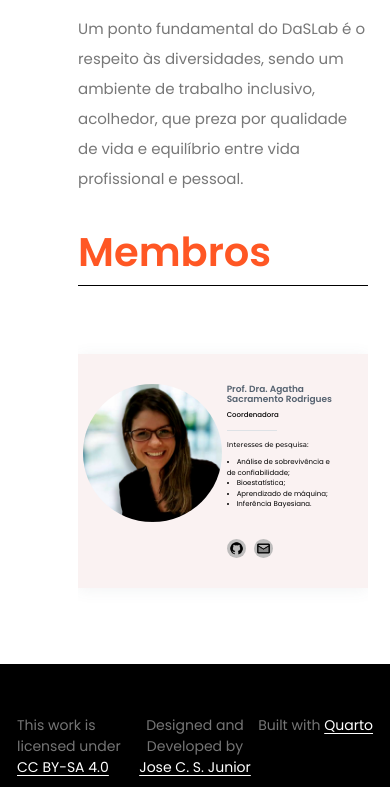
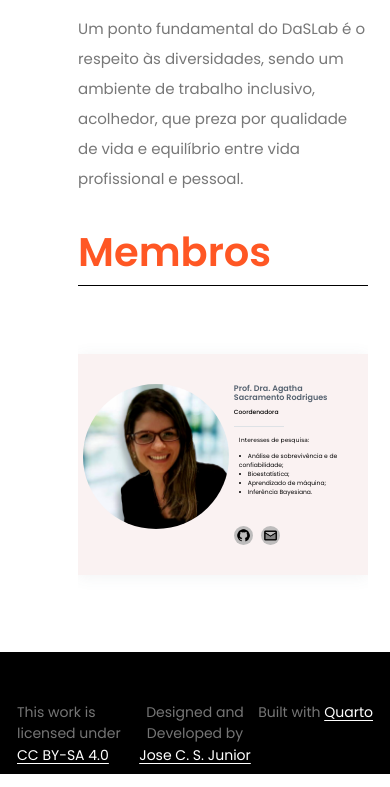
Before and after one commit to Soju-JC/testes_daslabsite, a plain HTML site: page sobre/index.html in a window 390 px wide. Shown: the part 1343-2130 px from the top of the page. Drawn offline with Linux system fonts and the light colour scheme; a web font is replaced by a local one.

Commit message:
Add files via upload

```diff
--- a/sitemap.xml
+++ b/sitemap.xml
@@ -58,7 +58,7 @@
   </url>
   <url>
     <loc>https://www.josecarlosinfo.com/sobre/index.html</loc>
-    <lastmod>2024-03-20T09:50:40.534Z</lastmod>
+    <lastmod>2024-03-20T10:03:03.210Z</lastmod>
   </url>
   <url>
     <loc>https://www.josecarlosinfo.com/tutoriais/myanimelist/index.html</loc>
--- a/styles.css
+++ b/styles.css
@@ -2349,14 +2349,17 @@ body{
 		justify-content: flex-start;
 	  }
 	  .team .member .member-info {
-		padding-left: 9px;
+		padding-left: 5px;
 		grid-template-columns: 1fr 1fr;
 		font-size: 19px;
 	  }
 	  .team .member .member-info h5 {
-		padding-left: 0px;
+		padding-left: 5px;
 		grid-template-columns: 1fr 1fr;
 		font-size: 19px;
+	  }
+	  .team .member .member-info li {
+		padding-left: 5px;
 	  }
 /* 	  .team .member .social a{
 		margin-top: 12px;
@@ -2394,14 +2397,17 @@ body{
 		justify-content: flex-start;
 	  }
 	  .team .member .member-info {
-		padding-left: 9px;
+		padding-left: 5px;
 		grid-template-columns: 1fr 1fr;
 		font-size: 21px;
 	  }
 	  .team .member .member-info h5 {
-		padding-left: 9px;
+		padding-left: 5px;
 		grid-template-columns: 1fr 1fr;
 		font-size: 21px;
+	  }
+	  .team .member .member-info li {
+		padding-left: 5px;
 	  }
 /* 	  .team .member .social a{
 		margin-top: 12px;
@@ -2439,14 +2445,17 @@ body{
 		justify-content: flex-start;
 	  }
 	  .team .member .member-info {
-		padding-left: 9px;
+		padding-left: 5px;
 		grid-template-columns: 1fr 1fr;
 		font-size: 17px;
 	  }
 	  .team .member .member-info h5 {
-		padding-left: 0px;
+		padding-left: 5px;
 		grid-template-columns: 1fr 1fr;
 		font-size: 17px;
+	  }
+	  .team .member .member-info li {
+		padding-left: 5px;
 	  }
 	  .team .member .social a{
 		margin-top: 12px;
@@ -2485,14 +2494,17 @@ body{
 		justify-content: flex-start;
 	  }
 	  .team .member .member-info {
-		padding-left: 7px;
+		padding-left: 5px;
 		grid-template-columns: 1fr 1fr;
 		font-size: 15px;
 	  }
 	  .team .member .member-info h5 {
-		padding-left: 9px;
+		padding-left: 5px;
 		grid-template-columns: 1fr 1fr;
 		font-size: 15px;
+	  }
+	  .team .member .member-info li {
+		padding-left: 5px;
 	  }
 	  .team .member .social a{
 		margin-top: 12px;
@@ -2530,14 +2542,17 @@ body{
 		justify-content: flex-start;
 	  }
 	  .team .member .member-info {
-		padding-left: 9px;
+		padding-left: 5px;
 		grid-template-columns: 1fr 1fr;
 		font-size: 14px;
 	  }
 	  .team .member .member-info h5 {
-		padding-left: 0px;
+		padding-left: 5px;
 		grid-template-columns: 1fr 1fr;
 		font-size: 14px;
+	  }
+	  .team .member .member-info li {
+		padding-left: 5px;
 	  }
 	  .team .member .social a{
 		margin-top: 12px;
@@ -2575,14 +2590,17 @@ body{
 		justify-content: flex-start;
 	  }
 	  .team .member .member-info {
-		padding-left: 9px;
+		padding-left: 5px;
 		grid-template-columns: 1fr 1fr;
 		font-size: 12px;
 	  }
 	  .team .member .member-info h5 {
-		padding-left: 0px;
+		padding-left: 5px;
 		grid-template-columns: 1fr 1fr;
 		font-size: 12px;
+	  }
+	  .team .member .member-info li {
+		padding-left: 5px;
 	  }
 	  .team .member .social a{
 		margin-top: 12px;
@@ -2621,14 +2639,17 @@ body{
 		justify-content: flex-start;
 	  }
 	  .team .member .member-info {
-		padding-left: 7px;
+		padding-left: 5px;
 		grid-template-columns: 1fr 1fr;
 		font-size: 11px;
 	  }
 	  .team .member .member-info h5 {
-		padding-left: 9px;
+		padding-left: 5px;
 		grid-template-columns: 1fr 1fr;
 		font-size: 11px;
+	  }
+	  .team .member .member-info li {
+		padding-left: 5px;
 	  }
 	  .team .member .social a{
 		margin-top: 12px;
@@ -2667,14 +2688,17 @@ body{
 		justify-content: flex-start;
 	  }
 	  .team .member .member-info {
-		padding-left: 7px;
+		padding-left: 5px;
 		grid-template-columns: 1fr 1fr;
 		font-size: 9px;
 	  }
 	  .team .member .member-info h5 {
-		padding-left: 9px;
+		padding-left: 5px;
 		grid-template-columns: 1fr 1fr;
 		font-size: 9px;
+	  }
+	  .team .member .member-info li {
+		padding-left: 5px;
 	  }
 	  .team .member .social a{
 		margin-top: 12px;
@@ -2718,9 +2742,12 @@ body{
 		font-size: 7px;
 	  }
 	  .team .member .member-info h5 {
-		padding-left: 0px;
+		padding-left: 5px;
 		grid-template-columns: 1fr 1fr;
 		font-size: 7px;
+	  }
+	  .team .member .member-info li {
+		padding-left: 5px;
 	  }
 	  .team .member .social a{
 		margin-top: 12px;
@@ -2761,12 +2788,15 @@ body{
 	  .team .member .member-info {
 		padding-left: 5px;
 		grid-template-columns: 1fr 1fr;
-		font-size: 7px;
+		font-size: 6px;
 	  }
 	  .team .member .member-info h5 {
-		padding-left: 0px;
-		grid-template-columns: 1fr 1fr;
-		font-size: 7px;
+		padding-left: 5px;;
+		grid-template-columns: 1fr 1fr;
+		font-size: 6px;
+	  }
+	  .team .member .member-info li {
+		padding-left: 5px;
 	  }
 	  .team .member .social a{
 		margin-top: 12px;
@@ -2780,13 +2810,13 @@ body{
 	  .team .member .member-heading {
 		font-weight: 700;
 		margin-bottom: 5px;
-		font-size: 9px;
+		font-size: 8px;
 		color: #556270;
 		line-height: 1.2;
 	  }
 	  .team .member span {
 		display: block;
-		font-size: 7px;
+		font-size: 6px;
 		padding-bottom: 10px;
 		position: relative;
 		font-weight: 500;
```
